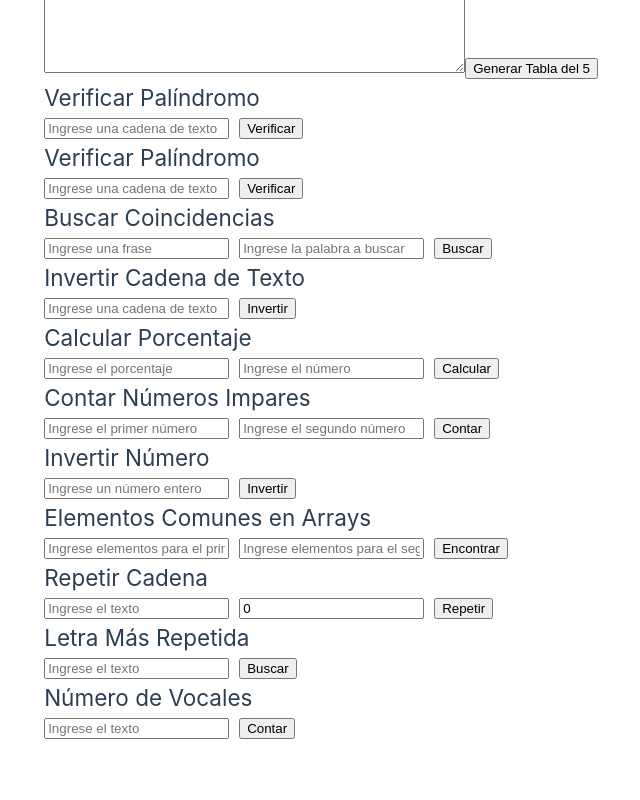
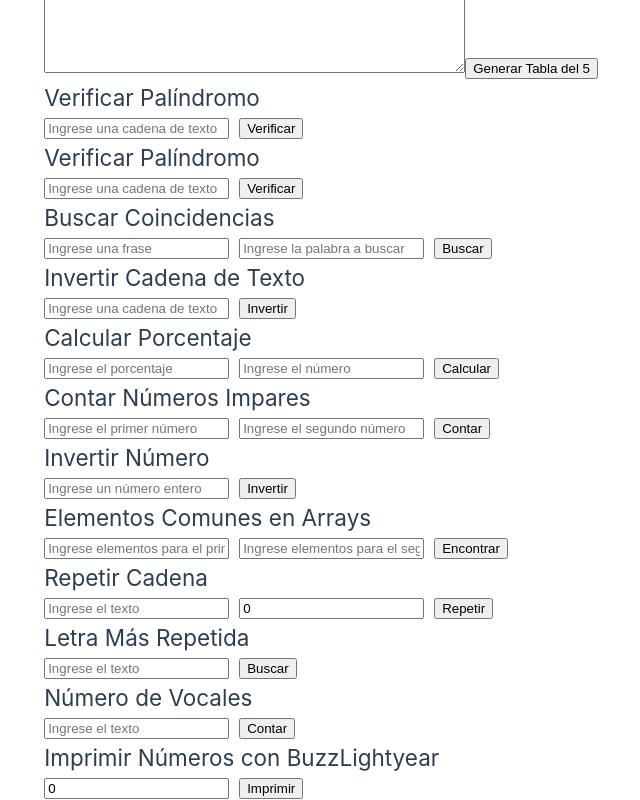
Before and after one commit to NEBULA1978/VUE3-COMPONENTES, a Vue app: page / in a window 1280 px wide. Shown: the part 477-1277 px from the top of the page, without its empty margins (42-682 px from the left). Before the commit the page ends 1217 px from the top, so only its background shows below. Built offline with nearby package versions, Linux system fonts and the light colour scheme.

Commit message:
Ceando componentes

```diff
--- a/src/App.vue
+++ b/src/App.vue
@@ -16,6 +16,7 @@
     <Repeticiones  />
     <BuscarLetraMasRepetida  />
     <ContarVocales  />
+    <ImprimirBuzz  />
   </div>
 </template>
 
@@ -36,6 +37,7 @@ import ElementosComunes from './components/ElementosComunes.vue';
 import Repeticiones from './components/Repeticiones.vue';
 import BuscarLetraMasRepetida from './components/BuscarLetraMasRepetida.vue';
 import ContarVocales from './components/ContarVocales.vue';
+import ImprimirBuzz from './components/ImprimirBuzz.vue';
 
 export default {
   components: {
@@ -54,7 +56,8 @@ export default {
     ElementosComunes,
     Repeticiones,
     BuscarLetraMasRepetida,
-    ContarVocales
+    ContarVocales,
+    ImprimirBuzz
   }
 };
 </script>
--- /dev/null
+++ b/src/components/ImprimirBuzz.vue
@@ -0,0 +1,47 @@
+<template>
+    <div>
+        <h2>Imprimir Números con BuzzLightyear</h2>
+        <input v-model.number="numero" placeholder="Ingrese un número">
+        <button @click="imprimirBuzz">Imprimir</button>
+        <div v-for="(resultado, index) in resultados" :key="index">
+            {{ resultado }}
+        </div>
+    </div>
+</template>
+
+<script>
+export default {
+    data() {
+        return {
+            numero: 0,
+            resultados: []
+        };
+    },
+    methods: {
+        buzz(numero) {
+            if (numero % 3 === 0 && numero % 5 === 0) {
+                return "BuzzLightyear";
+            } else if (numero % 3 === 0) {
+                return "buzz";
+            } else if (numero % 5 === 0) {
+                return "lightyear";
+            } else {
+                return numero;
+            }
+        },
+        imprimirBuzz() {
+            this.resultados = [];
+            for (let i = 1; i <= this.numero; i++) {
+                this.resultados.push(this.buzz(i));
+            }
+        }
+    }
+};
+</script>
+
+<style>
+/* Estilos opcionales */
+input {
+    margin-right: 10px;
+}
+</style>
```
